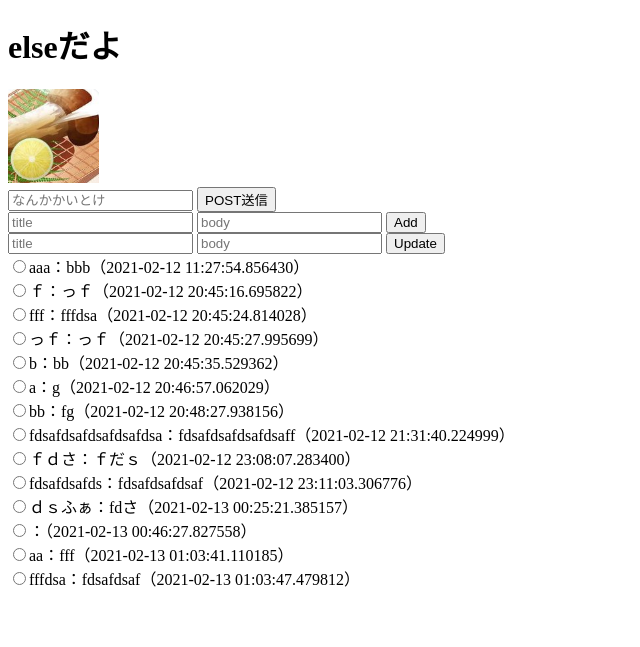
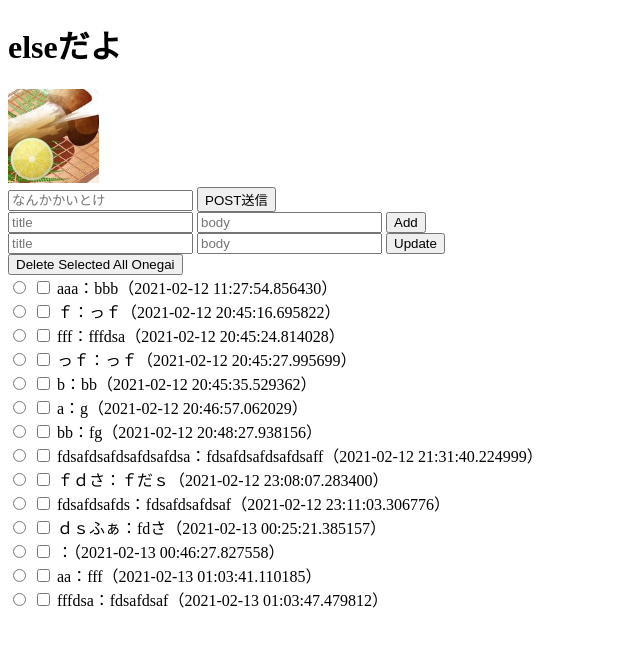
Before and after one commit to futonchan/covid_percentage, a Flask app: page / in a window 1280 px wide. Shown: the top 647 px of the page, without its empty margins (0-640 px from the left). Run offline with Flask 2, Linux system fonts and the light colour scheme.

Commit message:
tutorial database delete

```diff
--- a/app/app.py
+++ b/app/app.py
@@ -26,6 +26,7 @@ def post():
     print("def post index")
     name = request.form["name"] # index.htmlのフォームのname指定した変数をnameに代入
     all_onegai = OnegaiContent.query.all() # SELECT ** FROM XX
+    # [<Title 'fdsaf'>, <Title 'っっっっっっｆ'>, <Title 'aaa'>] DBをリスト構造で全て出力された結果
     return render_template("index.html",name=name,all_onegai=all_onegai) # index.htmlで使えるようになる
 
 @app.route("/add", methods=["post"]) # /addからpostを受け取った時
@@ -48,5 +49,14 @@ def update():
     db_session.commit()
     return index() # この後にindex()も実行するので、db表示される
 
+@app.route("/delete",methods=["post"])
+def delete():
+    id_list = request.form.getlist("delete")
+    for id in id_list:
+        content = OnegaiContent.query.filter_by(id=id).first()
+        db_session.delete(content)
+    db_session.commit()
+    return index()
+
 if __name__ == "__main__":
     app.run(debug=True)
--- a/app/templates/index.html
+++ b/app/templates/index.html
@@ -34,14 +34,36 @@
         </form>
 
         <!-- ラジオボタンで選択した場所を、入力したtitle, bodyで書き換える-->
-        <form action="/update" method="post">
+        <!-- <form action="/update" method="post">
           <input type="text" name="title" placeholder="title">
           <input type="text" name="body" placeholder="body">
           <input type="submit" value="Update">
+
           {% for onegai in all_onegai %}
           <div><input type="radio" name="update" value={{onegai.id}}>{{onegai.title}}：{{onegai.body}}（{{onegai.date}}）</input></div>
           {% endfor %}
-      </form>
+      </form> -->
+  <!-- id=update?? -->
+  <form action="/update" method="post" id="update">
+    <input type="text" name="title" placeholder="title">
+    <input type="text" name="body" placeholder="body">
+    <input type="submit" value="Update">
+  </form>
 
-      </body>
+    <!-- id=delete?? チェックしたのをすべて消す -->
+  <form action="/delete" method="post" id="delete">
+    <input type="submit" value="Delete Selected All Onegai">
+  </form>
+
+  {% for onegai in all_onegai %}
+  <div>
+    <!-- ラジオボタン -->
+    <input type="radio" name="update" form="update" value={{onegai.id}}>
+    <!-- チェックボックス -->
+    <input type="checkbox" name="delete" form="delete" value={{onegai.id}}>
+    {{onegai.title}}：{{onegai.body}}（{{onegai.date}}）
+  </div>
+  {% endfor %}
+
+  </body>
 </html>
```
Also changed, not shown: models/onegai.db.
